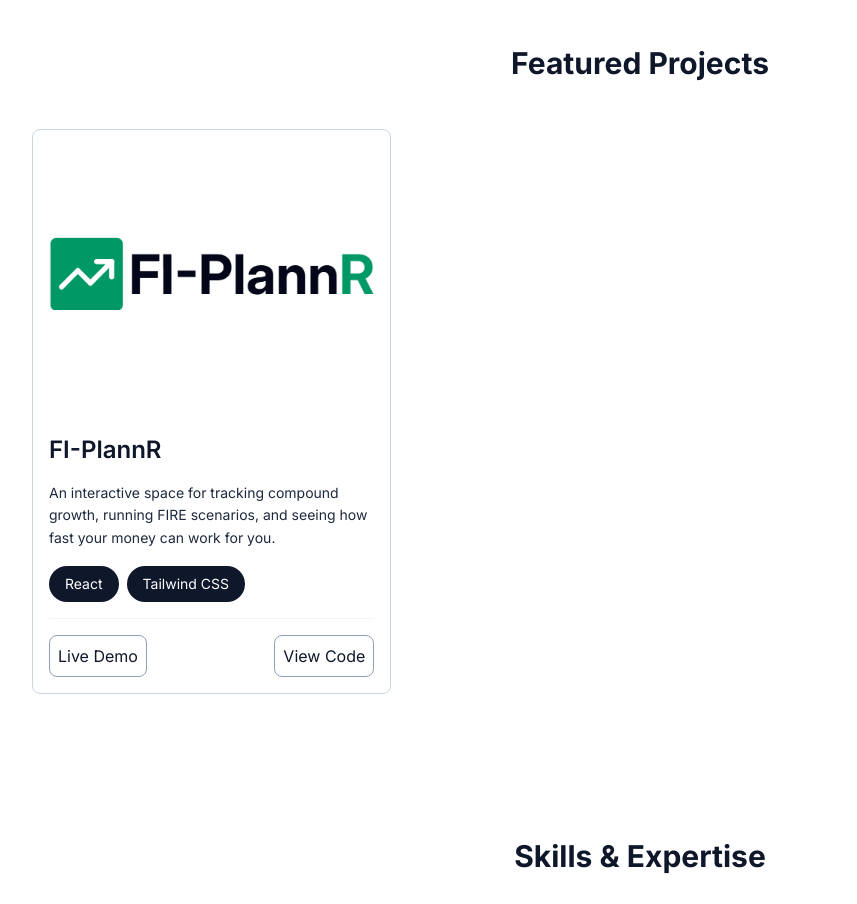
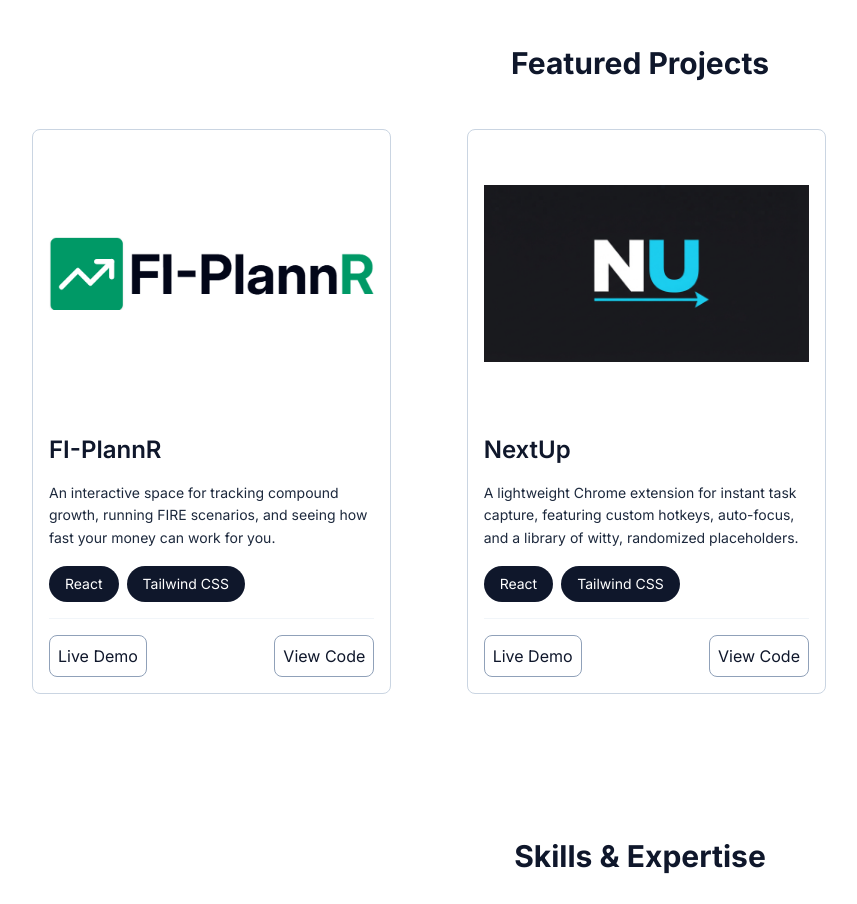
Before and after one commit to jwilliams21/devPortfolio_JoshWilliams, a React (Vite) app: page / in a window 1280 px wide. Shown: the part 1480-2384 px from the top of the page, without its empty margins (0-857 px from the left). Built offline with nearby package versions, Linux system fonts and the light colour scheme.

Commit message:
Add NextUp to Projects

```diff
--- a/dev-dist/sw.js
+++ b/dev-dist/sw.js
@@ -81,7 +81,7 @@ define(['./workbox-7e5eb42b'], (function (workbox) { 'use strict';
     "revision": "3ca0b8505b4bec776b69afdba2768812"
   }, {
     "url": "index.html",
-    "revision": "0.nseuipmbf48"
+    "revision": "0.f3ndk6ilhms"
   }], {});
   workbox.cleanupOutdatedCaches();
   workbox.registerRoute(new workbox.NavigationRoute(workbox.createHandlerBoundToURL("index.html"), {
--- a/src/components/Projects.jsx
+++ b/src/components/Projects.jsx
@@ -13,6 +13,15 @@ export default function Projects() {
                     badges={["React", "Tailwind CSS"]}
                     demoLink='https://fi-plannr.netlify.app/'
                     codeLink='https://github.com/jwilliams21/fi-plannr'
+                    className='w-auto! h-auto! px-4!'
+                />
+                <ProjectCard
+                    image="./images/nextup_logo.jpg"
+                    title="NextUp"
+                    description="A lightweight Chrome extension for instant task capture, featuring custom hotkeys, auto-focus, and a library of witty, randomized placeholders."
+                    badges={["React", "Tailwind CSS"]}
+                    demoLink='https://nextup-extension.netlify.app/'
+                    codeLink='https://github.com/jwilliams21/nextup'
                     className='w-auto! h-auto! px-4!'
                 />
                 {/* <ProjectCard
```
Also changed, not shown: public/images/nextup_logo.jpg (added).
